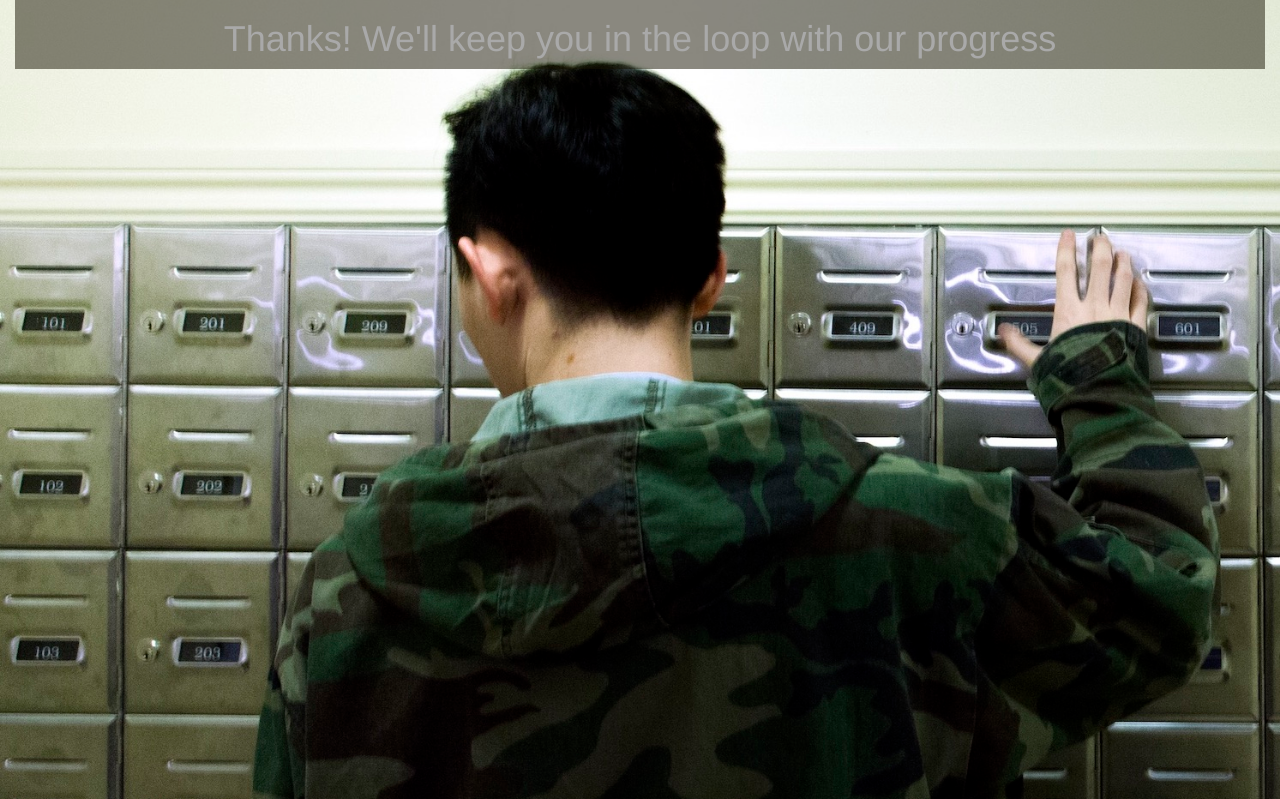
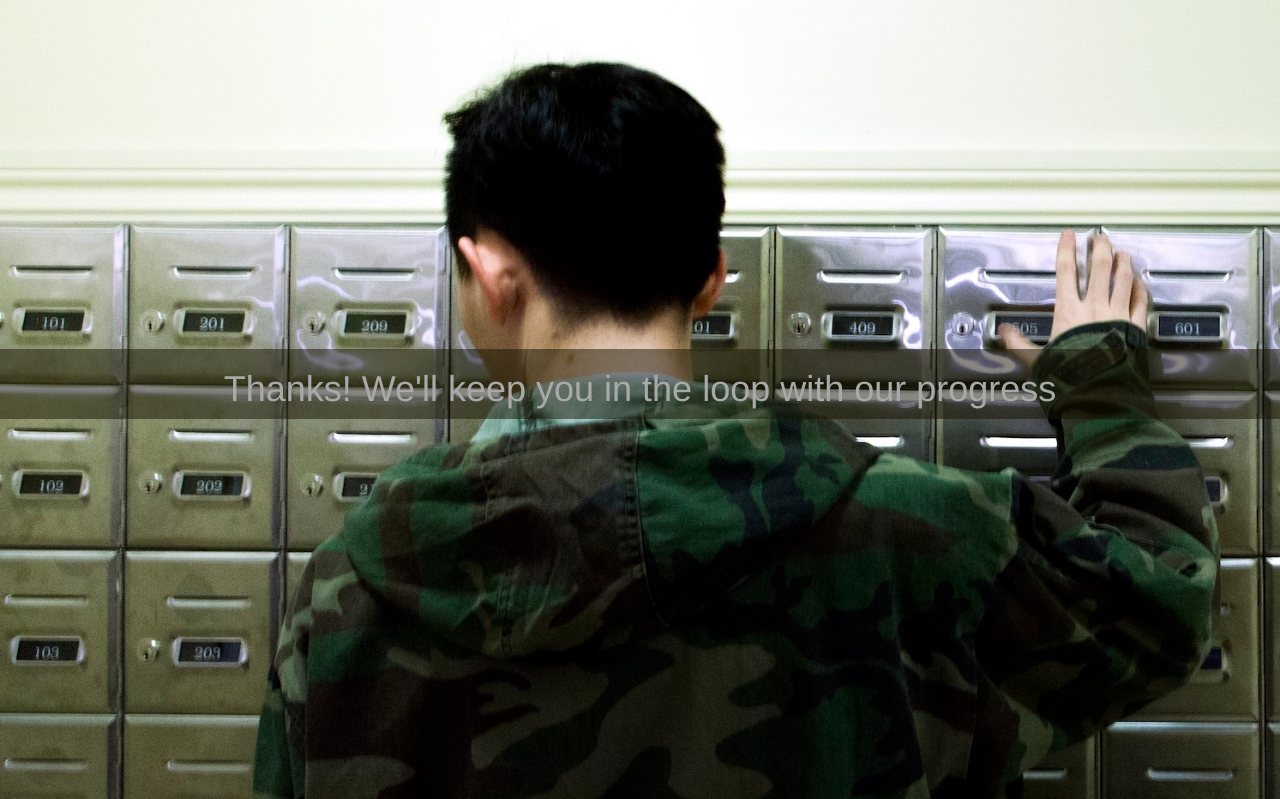
Before and after one commit to A-Au/ClubManner-Email, a Django app: page /thanks/ in a window 1280 px wide. Shown: the part 51-850 px from the top of the page. Run offline with Django 3.2, Linux system fonts and the light colour scheme; some libraries are stand-ins or nearby versions.

Commit message:
changed position of message

```diff
--- a/clubmanneremail/templates/thanks.html
+++ b/clubmanneremail/templates/thanks.html
@@ -39,6 +39,10 @@
         padding-top: 10px;
     }
     .textbox {
+        position: absolute;
+        top: 50%;
+        left: 0;
+        right: 0;
         background: rgba(22, 19, 0, 0.5);
         color: #a9a9a9;
         padding: 0 0.2em;
```
